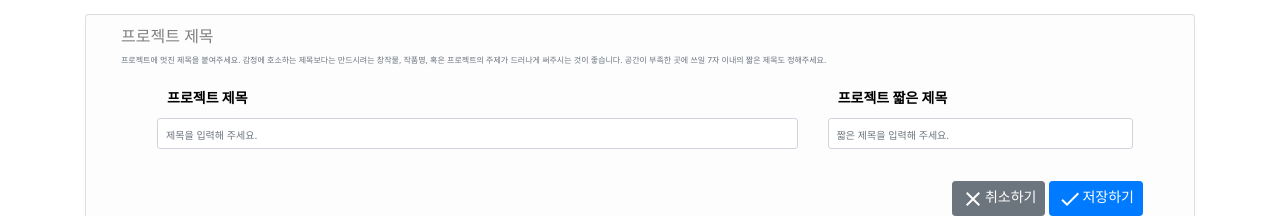
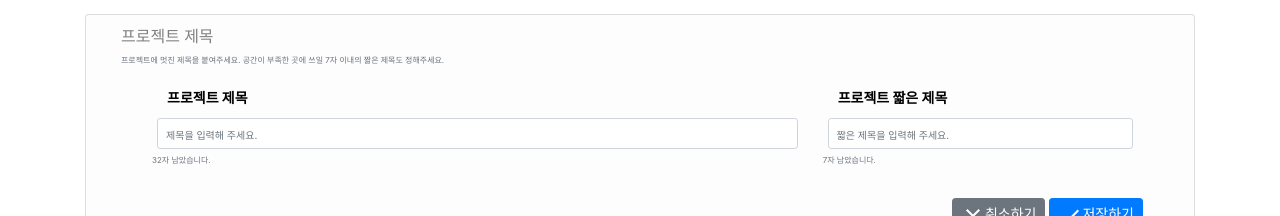
Before and after one commit to Jaeoo14/TBC, a React (Create React App) app in the folder tbc-react-client/src/: page /EditProject in a window 1280 px wide. Shown: the part 180-396 px from the top of the page. Built offline with nearby package versions, Linux system fonts and the light colour scheme; no server answers; the HTML template or start-up script is replaced by a standard one.

Commit message:
Update InputProjectTitle.js

```diff
--- a/tbc-react-client/src/components/InputProjectTitle.js
+++ b/tbc-react-client/src/components/InputProjectTitle.js
@@ -35,8 +35,7 @@ class InputProjectTitle extends Component {
 				<h6>프로젝트 제목</h6>
 				<Form.Group>
 					<Form.Text className='text-muted'>
-						프로젝트에 멋진 제목을 붙여주세요. 감정에 호소하는 제목보다는 만드시려는 창작물, 작품명, 혹은 프로젝트의 주제가 드러나게 써주시는 것이
-						좋습니다. 공간이 부족한 곳에 쓰일 7자 이내의 짧은 제목도 정해주세요.
+						프로젝트에 멋진 제목을 붙여주세요. 공간이 부족한 곳에 쓰일 7자 이내의 짧은 제목도 정해주세요.
 					</Form.Text>
 				</Form.Group>
 				<Row>
@@ -46,6 +45,7 @@ class InputProjectTitle extends Component {
 							title='프로젝트 제목'
 							desc=''
 							placeholder='제목을 입력해 주세요.'
+							minlen='0'
 							maxlen='32'
 							handleText={this.handleProjectLongTitle}
 							value={this.state.longTitle}
@@ -57,6 +57,7 @@ class InputProjectTitle extends Component {
 							title='프로젝트 짧은 제목'
 							desc=''
 							placeholder='짧은 제목을 입력해 주세요.'
+							minlen='0'
 							maxlen='7'
 							handleText={this.handleProjectShortTitle}
 							value={this.state.shortTitle}
```
